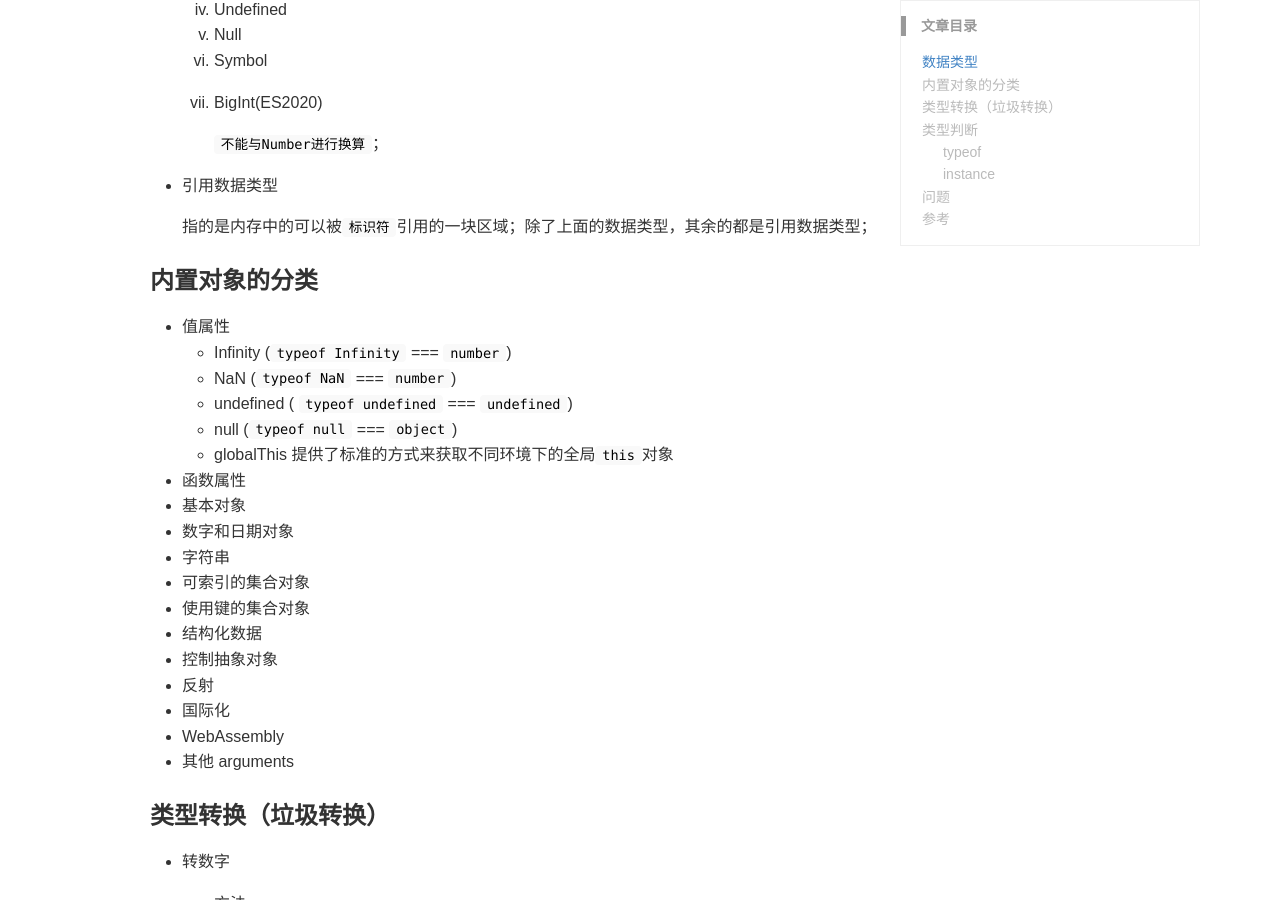
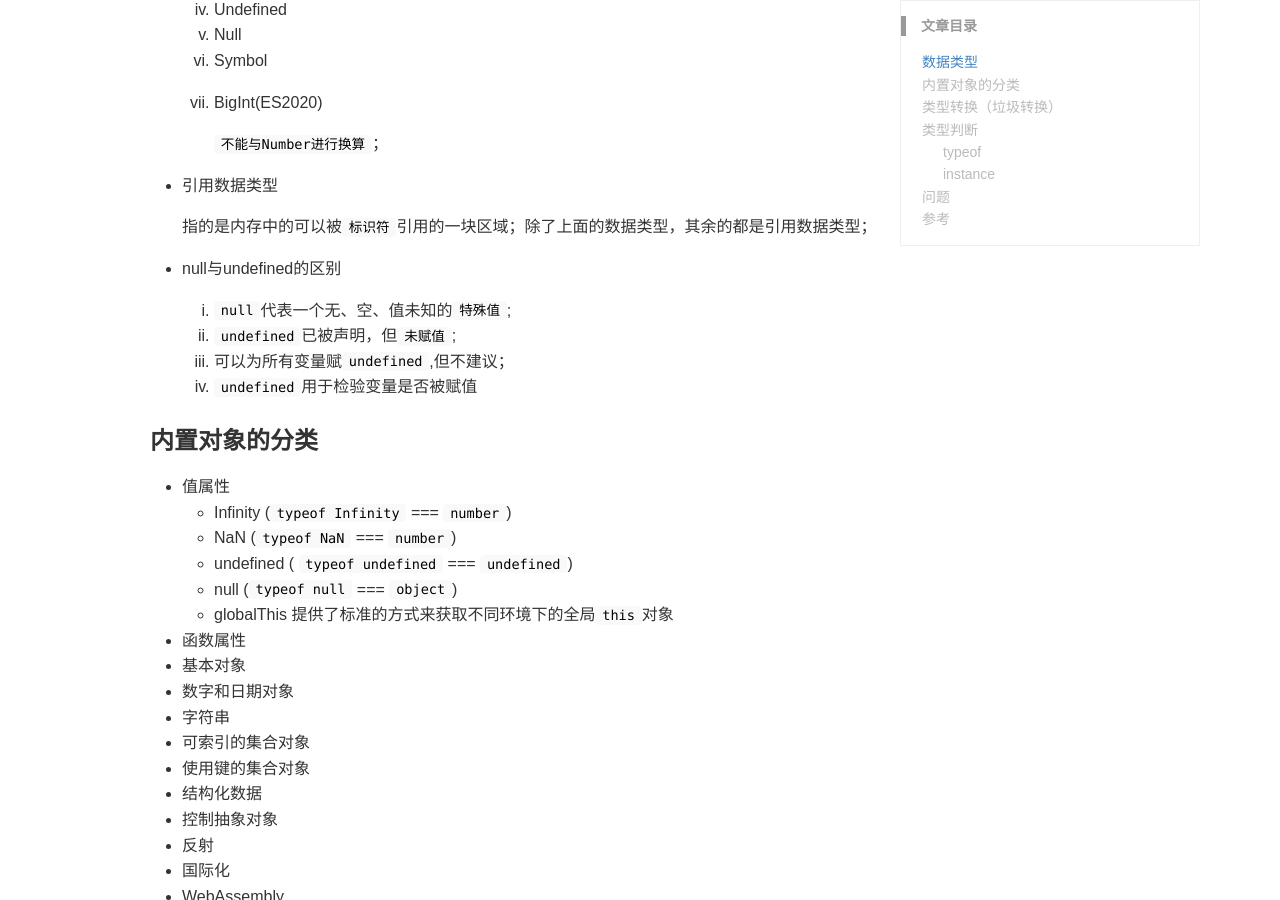
Before and after one commit to xueyida/xueyida.github.io, a Jekyll site: the page built from _posts/2020-05-31-Javascript类型相关.md, in a window 1280 px wide and 900 px high, scrolled down 471 px. Built offline with Jekyll 4.4.1, drawn with Linux system fonts in a browser that asks for light colours; comment, search, counter and statistics services are not loaded.

Commit message:
feat: 数据类型补充

```diff
--- a/_posts/2020-05-31-Javascript类型相关.md
+++ b/_posts/2020-05-31-Javascript类型相关.md
@@ -26,6 +26,13 @@ keywords: 前端  Javascript
 - 引用数据类型
 
   指的是内存中的可以被`标识符`引用的一块区域；除了上面的数据类型，其余的都是引用数据类型；
+
+- null与undefined的区别
+
+  1. `null`代表一个无、空、值未知的`特殊值`;
+  2. `undefined`已被声明，但`未赋值`;
+  3. 可以为所有变量赋`undefined`,但不建议；
+  4. `undefined`用于检验变量是否被赋值
 
 ### 内置对象的分类
 
```
